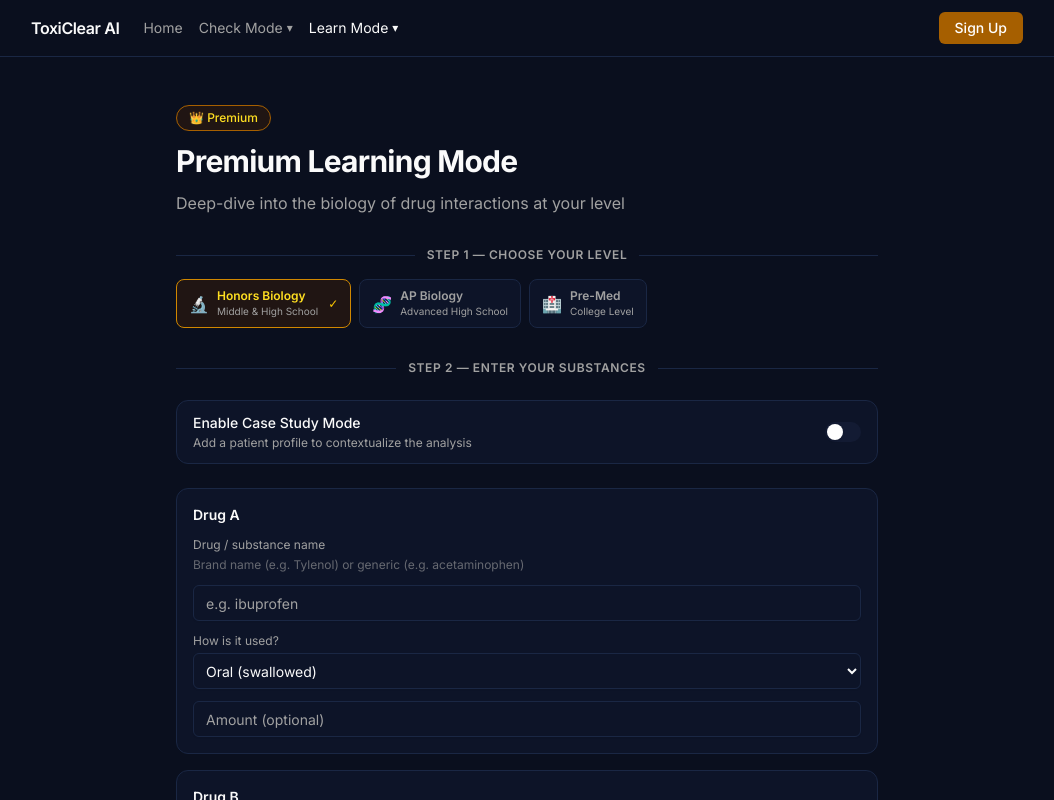
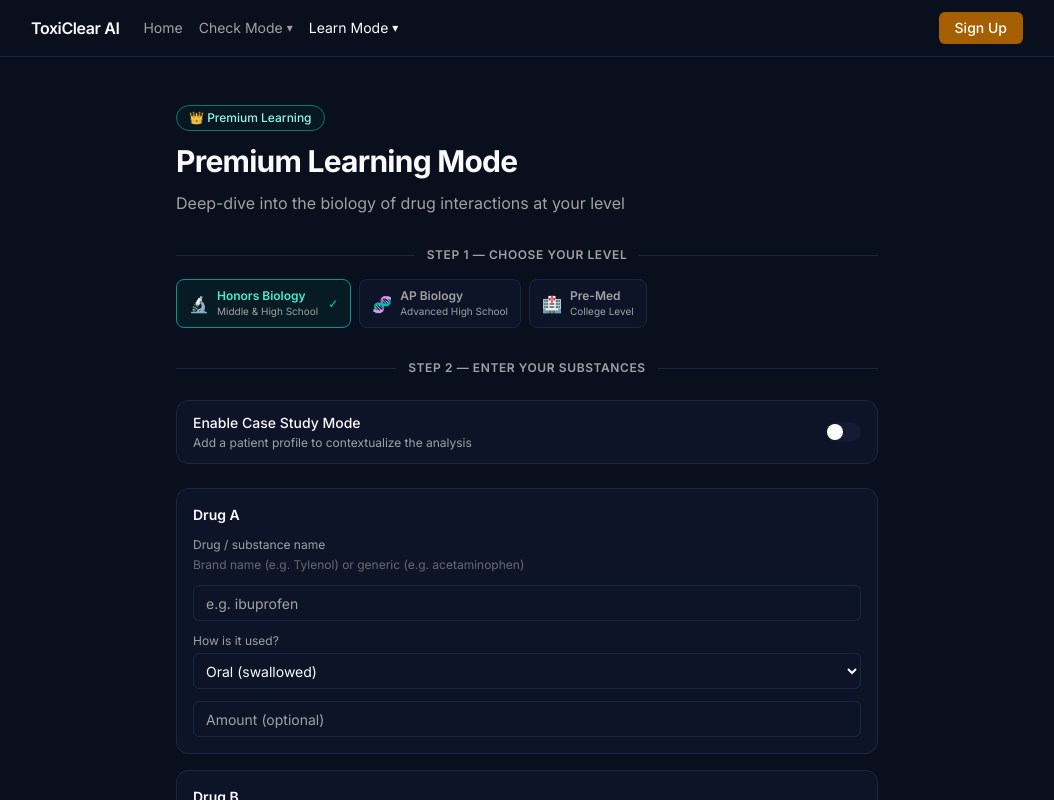
Before and after one commit to Aryesh-K/demo-app, a Next.js app: page /learn/premium in a window 1280 px wide. Both pictures are taken after a click on the button 400 px from the left and 399 px from the top of the page. Shown: the top 800 px of the page, without its empty margins (113-1167 px from the left). Built offline with nearby package versions, Linux system fonts and the light colour scheme.

Commit message:
teal update

```diff
--- a/src/app/learn/premium/page.tsx
+++ b/src/app/learn/premium/page.tsx
@@ -617,7 +617,7 @@
     <div className="flex flex-col gap-6" onClick={closeAll}>
       {/* Level indicator */}
       <div>
-        <span className="inline-flex items-center gap-1.5 rounded-full border border-yellow-800 bg-yellow-950/30 px-3 py-1 text-xs font-medium text-yellow-300">
+        <span className="inline-flex items-center gap-1.5 rounded-full border border-teal-700 bg-teal-950/30 px-3 py-1 text-xs font-medium text-teal-300">
           {levelDef.icon} {levelDef.title}
         </span>
       </div>
@@ -625,7 +625,7 @@
       {/* Surface Summary */}
       {result.overall_summary && (
         <div className="flex flex-col gap-2 rounded-xl border border-border bg-card p-5">
-          <p className="text-[10px] font-semibold uppercase tracking-wider text-muted-foreground">
+          <p className="text-[10px] font-semibold uppercase tracking-wider text-teal-400/70">
             Surface Summary
           </p>
           <p className="text-sm leading-relaxed text-muted-foreground">
@@ -638,7 +638,7 @@
       {result.combinations.length > 0 && (
         <div className="flex flex-col gap-3">
           <div className="flex items-center justify-between gap-3">
-            <h2 className="text-xs font-semibold uppercase tracking-wider text-muted-foreground">
+            <h2 className="text-xs font-semibold uppercase tracking-wider text-teal-400/70">
               Interaction Breakdown
             </h2>
             {!allLow && lowCombos.length > 0 && (
@@ -931,8 +931,8 @@
     <main className="mx-auto flex min-h-[calc(100vh-3.5rem)] max-w-[750px] flex-col gap-8 px-6 py-12">
       {/* Header */}
       <div className="flex flex-col gap-3">
-        <span className="w-fit rounded-full border border-yellow-700 bg-yellow-950/40 px-3 py-1 text-xs font-medium text-yellow-300">
-          👑 Premium
+        <span className="w-fit rounded-full border border-teal-700 bg-teal-950/30 px-3 py-1 text-xs font-medium text-teal-200">
+          👑 Premium Learning
         </span>
         <h1 className="text-3xl font-bold tracking-tight">Premium Learning Mode</h1>
         <p className="text-muted-foreground">
@@ -961,7 +961,7 @@
                 key={level.id}
                 type="button"
                 onClick={() => { setSelectedLevel(level.id); if (validationError) setValidationError(null); }}
-                className="flex flex-col gap-3 rounded-xl border border-border bg-card p-5 text-left transition-all hover:border-yellow-600 hover:bg-yellow-950/10"
+                className="flex flex-col gap-3 rounded-xl border border-border bg-card p-5 text-left transition-all hover:border-teal-600 hover:bg-teal-950/10"
               >
                 <span className="text-3xl">{level.icon}</span>
                 <div className="flex flex-col gap-0.5">
@@ -996,8 +996,8 @@
                 className={cn(
                   "flex items-center gap-2 rounded-lg border px-3 py-2 transition-all disabled:cursor-not-allowed disabled:opacity-60",
                   selectedLevel === level.id
-                    ? "border-yellow-600 bg-yellow-950/40 text-yellow-300"
-                    : "border-border bg-card text-muted-foreground hover:border-yellow-800 hover:text-foreground",
+                    ? "border-teal-600 bg-teal-950/40 text-teal-300"
+                    : "border-border bg-card text-muted-foreground hover:border-teal-800 hover:text-foreground",
                 )}
               >
                 <span className="text-base">{level.icon}</span>
@@ -1006,7 +1006,7 @@
                   <div className="text-[10px] text-muted-foreground">{level.subtitle}</div>
                 </div>
                 {selectedLevel === level.id && (
-                  <span className="ml-0.5 text-xs text-yellow-400">✓</span>
+                  <span className="ml-0.5 text-xs text-teal-400">✓</span>
                 )}
               </button>
             ))}
@@ -1174,7 +1174,7 @@
             onClick={handleNewAnalysis}
             variant="outline"
             size="lg"
-            className="w-full border-yellow-700 text-yellow-300 hover:bg-yellow-950/40 hover:text-yellow-200"
+            className="w-full border-teal-700 text-teal-300 hover:bg-teal-950/40 hover:text-teal-200"
           >
             Start New Analysis
           </Button>
```
